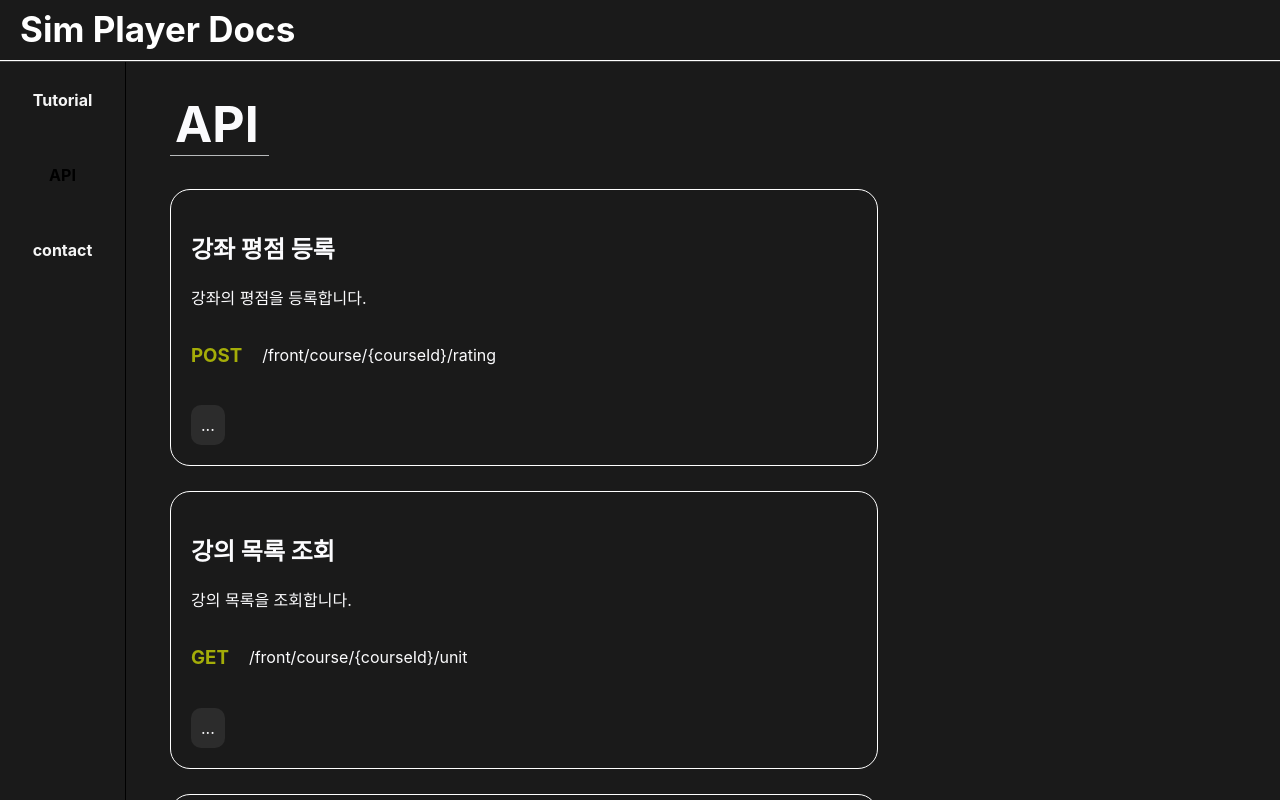
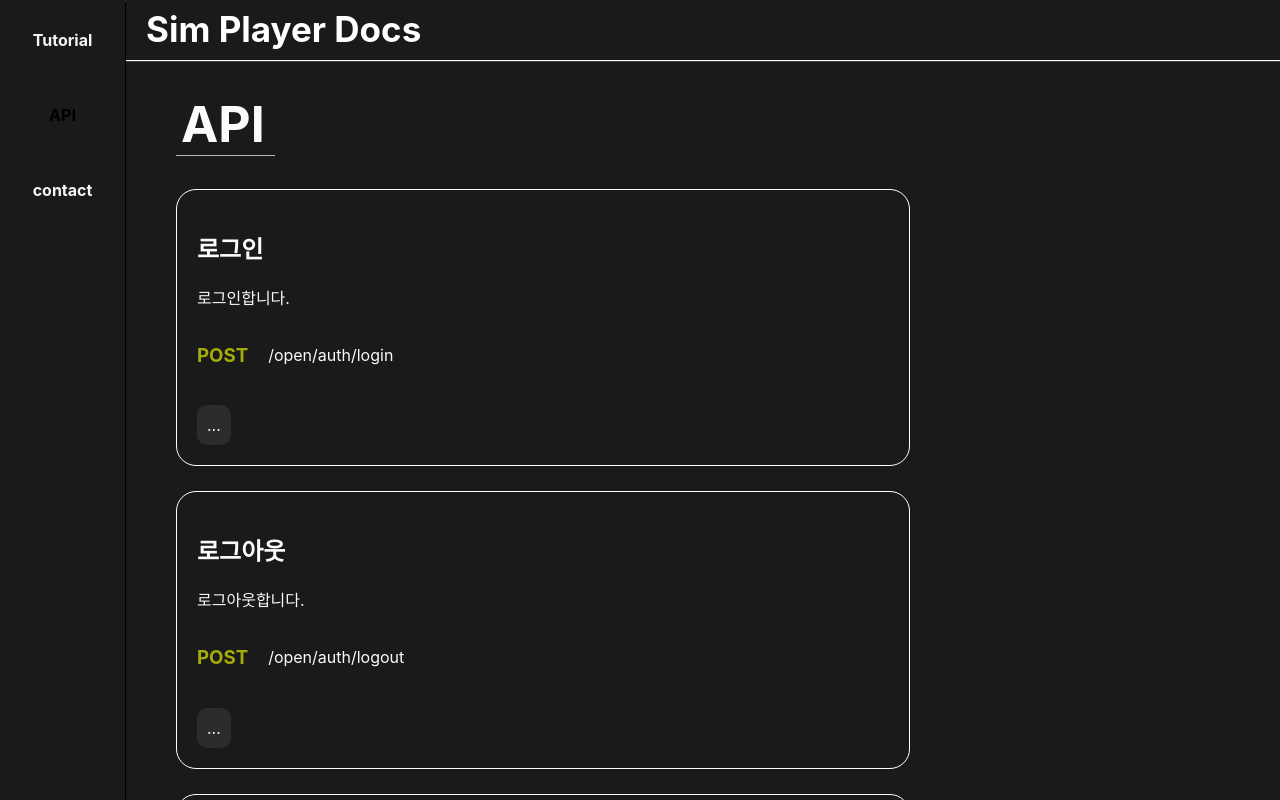
Before and after one commit to Jaeheon-Sim/simplayer_apidocs, a React (Create React App) app: page / in a window 1280 px wide. Both pictures are taken after a click on the element "API". Shown: the top 800 px of the page. Built offline with nearby package versions, Linux system fonts and the light colour scheme.

Commit message:
fix: css 정리

```diff
--- a/src/Docs.jsx
+++ b/src/Docs.jsx
@@ -4,19 +4,24 @@ import Header from "./components/Header";
 import SideBar from "./components/SideBar";
 
 const Wrapper = styled.div`
-  height: 100vh;
+  min-height: 100vh;
+  width: 100%;
+  display: flex;
 `;
 const BodyBox = styled.div`
-  display: flex;
+  display: grid;
   width: 100%;
   height: 100%;
+  overflow-x: hidden;
+  padding-left: 126px;
+  padding-bottom: 20px;
 `;
 export default function Docs() {
   return (
     <Wrapper>
-      <Header />
+      <SideBar />
       <BodyBox>
-        <SideBar />
+        <Header />
         <Body />
       </BodyBox>
     </Wrapper>
--- a/src/components/Body.jsx
+++ b/src/components/Body.jsx
@@ -6,10 +6,9 @@ import Contact from "./Contact";
 import { MenuAtom } from "../atom";
 const Div = styled.div``;
 const BodyWrapper = styled(Div)`
-  padding-top: 0px;
-  padding-left: 170px;
   color: #fbfbfd;
   width: 100%;
+  padding-left: 50px;
 `;
 
 export default function Body() {
--- a/src/components/Sample.jsx
+++ b/src/components/Sample.jsx
@@ -54,153 +54,6 @@ export default function API() {
       <TitleTab>
         <Title>API</Title>
       </TitleTab>
-      <MethodBox>
-        <APITitle>강좌 평점 등록</APITitle>
-        <APIExplain>강좌의 평점을 등록합니다.</APIExplain>
-        <Box>
-          <APIHttp>POST</APIHttp>
-          <APIExplain>/front/course/{"{courseId}"}/rating</APIExplain>
-        </Box>
-        <ContentBox>...</ContentBox>
-      </MethodBox>
-      {/* // 메소드 박스에 내용을 적어 // 내가 적은 내용만 일단 적어 코드 부분은
-      contentbox인데 어떻게 적어야할지 몰라서 일단 저렇게 나둬놓을게 */}
-
-      <MethodBox>
-        <APITitle>강의 목록 조회</APITitle>
-        <APIExplain>강의 목록을 조회합니다.</APIExplain>
-        <Box>
-          <APIHttp>GET</APIHttp>
-          <APIExplain>/front/course/{"{courseId}"}/unit</APIExplain>
-        </Box>
-        <ContentBox>...</ContentBox>
-      </MethodBox>
-
-      <MethodBox>
-        <APITitle>강의 이동</APITitle>
-        <APIExplain>unitId에 해당하는 강의로 이동합니다.</APIExplain>
-        <Box>
-          <APIHttp>GET</APIHttp>
-          <APIExplain>
-            /front/course/{"{courseId}"}/unit/{"{unitId}"}
-          </APIExplain>
-        </Box>
-        <ContentBox>...</ContentBox>
-      </MethodBox>
-
-      <MethodBox>
-        <APITitle>강의 영상 재생</APITitle>
-        <APIExplain>강의 영상을 재생합니다.</APIExplain>
-        <Box>
-          <APIHttp>POST</APIHttp>
-          <APIExplain>
-            /front/course/{"{courseId}"}/unit/{"{unitId}"}/play
-          </APIExplain>
-        </Box>
-        <ContentBox>...</ContentBox>
-      </MethodBox>
-
-      <MethodBox>
-        <APITitle>질문 등록</APITitle>
-        <APIExplain>유닛의 질문을 등록합니다.</APIExplain>
-        <Box>
-          <APIHttp>POST</APIHttp>
-          <APIExplain>
-            /front/course/{"{courseId}"}/unit/{"{unitId}"}/question
-          </APIExplain>
-        </Box>
-        <ContentBox>...</ContentBox>
-      </MethodBox>
-
-      <MethodBox>
-        <APITitle>질문 조회</APITitle>
-        <APIExplain>유닛의 질문의 목록을 조회합니다.</APIExplain>
-        <Box>
-          <APIHttp>GET</APIHttp>
-          <APIExplain>
-            /front/course/{"{courseId}"}/unit/{"{unitId}"}/question
-          </APIExplain>
-        </Box>
-        <ContentBox>...</ContentBox>
-      </MethodBox>
-
-      <MethodBox>
-        <APITitle>질문 수정</APITitle>
-        <APIExplain>유닛의 질문을 수정합니다.</APIExplain>
-        <Box>
-          <APIHttp>PATCH</APIHttp>
-          <APIExplain>
-            /front/course/{"{courseId}"}/unit/{"{unitId}"}/question/
-            {"{questionId}"}
-          </APIExplain>
-        </Box>
-        <ContentBox>...</ContentBox>
-      </MethodBox>
-
-      <MethodBox>
-        <APITitle>질문 삭제</APITitle>
-        <APIExplain>유닛의 질문을 삭제합니다.</APIExplain>
-        <Box>
-          <APIHttp>DELETE</APIHttp>
-          <APIExplain>
-            /front/course/{"{courseId}"}/unit/{"{unitId}"}/question/
-            {"{questionId}"}
-          </APIExplain>
-        </Box>
-        <ContentBox>...</ContentBox>
-      </MethodBox>
-
-      <MethodBox>
-        <APITitle>답변 목록 조회</APITitle>
-        <APIExplain>질문에 대한 답변 목록을 조회합니다.</APIExplain>
-        <Box>
-          <APIHttp>GET</APIHttp>
-          <APIExplain>
-            /front/course/{"{courseId}"}/unit/{"{unitId}"}/question/reply/
-            {"{replyID}"}
-          </APIExplain>
-        </Box>
-        <ContentBox>...</ContentBox>
-      </MethodBox>
-
-      <MethodBox>
-        <APITitle>답변 수정</APITitle>
-        <APIExplain>질문에 대한 답변을 수정합니다.</APIExplain>
-        <Box>
-          <APIHttp>PATCH</APIHttp>
-          <APIExplain>
-            /front/course/{"{courseId}"}/unit/{"{unitId}"}/question/reply/
-            {"{replyID}"}
-          </APIExplain>
-        </Box>
-        <ContentBox>...</ContentBox>
-      </MethodBox>
-
-      <MethodBox>
-        <APITitle>답변 삭제</APITitle>
-        <APIExplain>질문에 대한 답변을 삭제합니다.</APIExplain>
-        <Box>
-          <APIHttp>DELETE</APIHttp>
-          <APIExplain>
-            /front/course/{"{courseId}"}/unit/{"{unitId}"}/question/reply/
-            {"{replyID}"}
-          </APIExplain>
-        </Box>
-        <ContentBox>...</ContentBox>
-      </MethodBox>
-
-      <MethodBox>
-        <APITitle>답변 등록</APITitle>
-        <APIExplain>질문에 대한 답변을 등록합니다.</APIExplain>
-        <Box>
-          <APIHttp>POST</APIHttp>
-          <APIExplain>
-            /front/course/{"{courseId}"}/unit/{"{unitId}"}/question/
-            {"{questionId}"}/reply
-          </APIExplain>
-        </Box>
-        <ContentBox>...</ContentBox>
-      </MethodBox>
 
       <MethodBox>
         <APITitle>로그인</APITitle>
```
